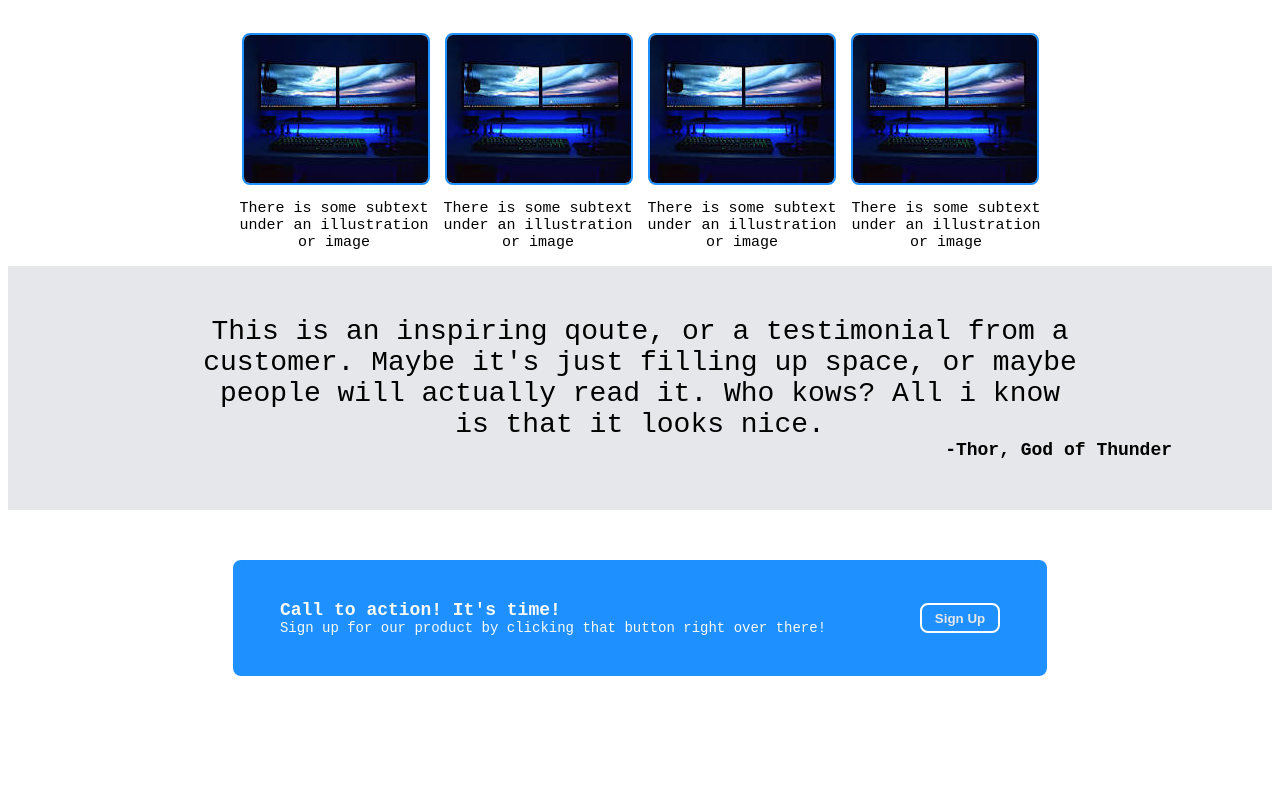
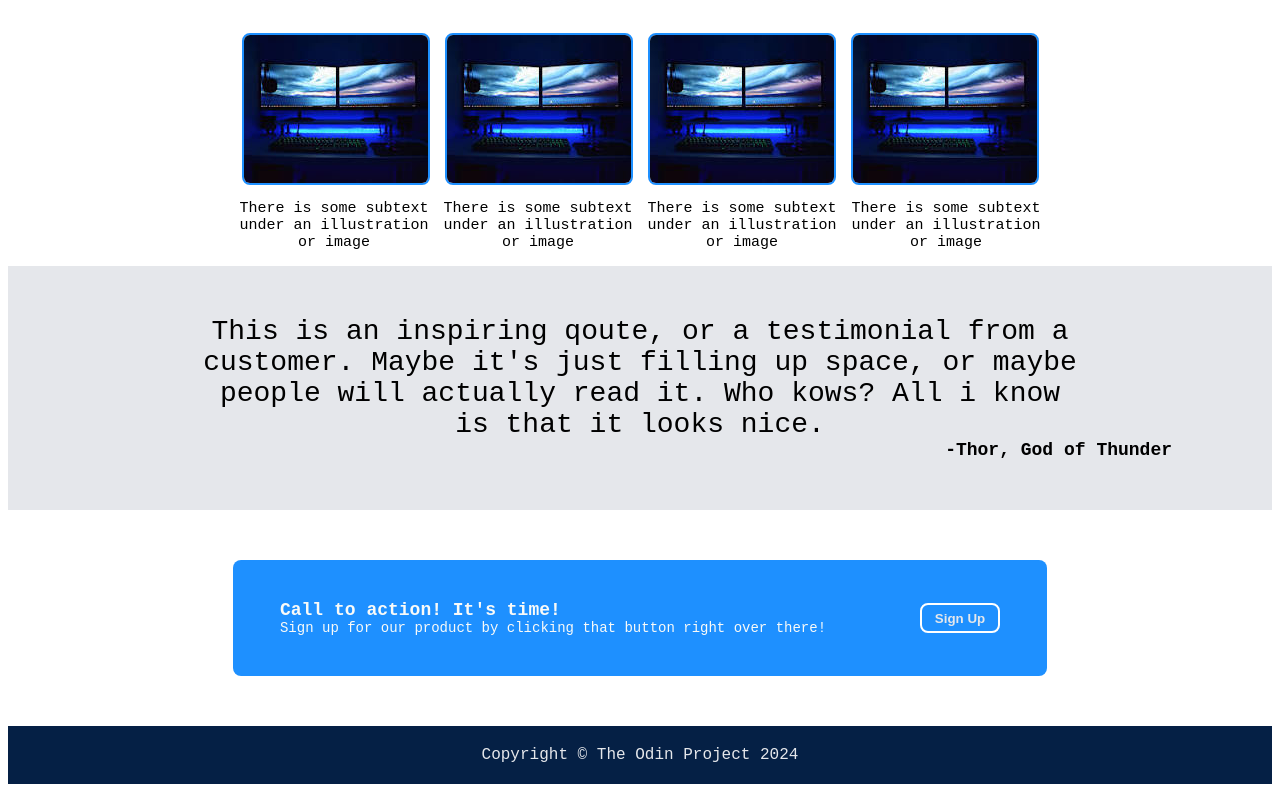
Before and after one commit to abeedkoul/project-landingpage, a plain HTML site: page index.html in a window 1280 px wide. Shown: the part 505-1297 px from the top of the page. Before the commit the page ends 1239 px from the top, so only its background shows below. Drawn offline with Linux system fonts and the light colour scheme.

Commit message:
footer done and project complete for now

```diff
--- a/index.html
+++ b/index.html
@@ -75,6 +75,9 @@
             </div>
         </div>
     </div>
+    <div class="footer">
+         Copyright © The Odin Project 2024
+    </div>
 </body>
 
 </html>
--- a/style.css
+++ b/style.css
@@ -123,6 +123,7 @@ button {
 .content4{
     display: flex;
     justify-content: space-around;
+    flex-wrap: wrap;
     align-items: center;
     background-color: dodgerblue;
     border-radius: 8px;
@@ -149,6 +150,12 @@ button {
     border-width: 2px;
     border-color: white;
 }
+.footer{
+    background-color: #052045;
+    color: #E5E7EB;
+    padding: 20px 0px;
+    text-align: center;
+}
 a {
     text-decoration: none;
     padding: 10px;
```
